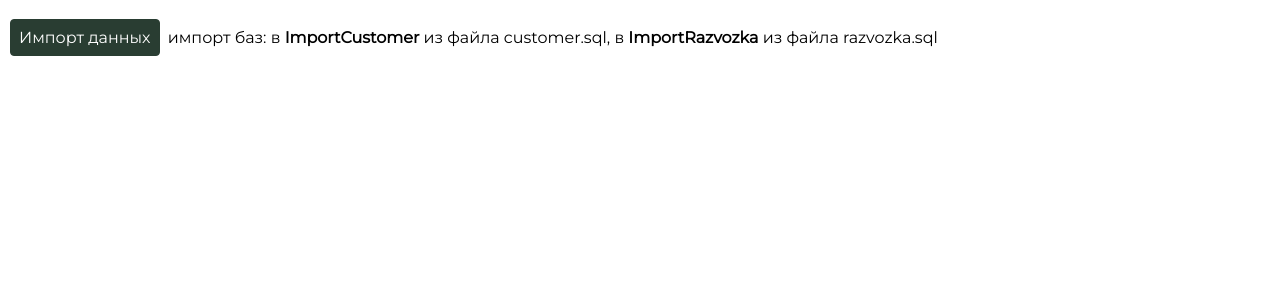
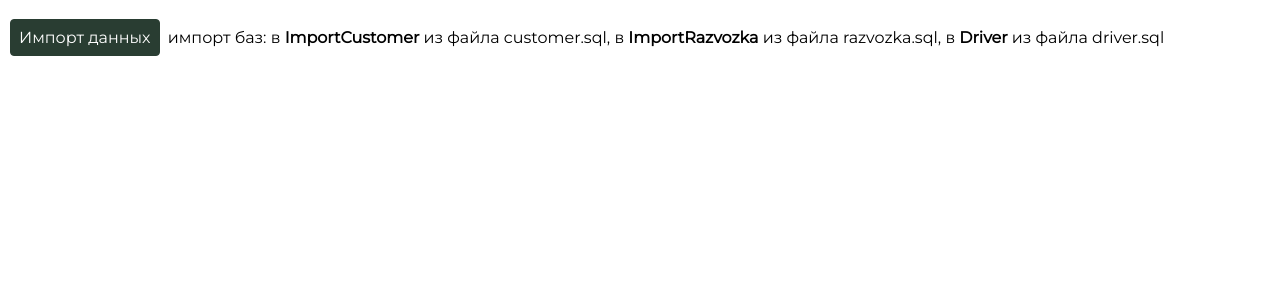
Before and after one commit to tsibul/razvozka4_0, a Django app: page /rzv/admin/ in a window 1280 px wide. Shown: the part 59-359 px from the top of the page. Run offline with Django 4.2, Linux system fonts and the light colour scheme; the visitor is signed in with stand-in values (Sample User, id 1); data that the repository does not hold is empty; parts of the project's set-up code (start-up, migrations or seed data) failed here and were passed over.

Commit message:
import drivers

```diff
--- a/razv4_0/views/admin.py
+++ b/razv4_0/views/admin.py
@@ -4,7 +4,7 @@ from django.shortcuts import render
 from django.templatetags.static import static
 from django.urls import reverse
 
-from razv4_0.models import Razvozka
+from razv4_0.models import Razvozka, ImportRazvozka, ImportCustomer, Customer, Razvozka_returns
 
 
 def admin(request):
@@ -19,6 +19,7 @@ def admin(request):
 def admin_import(request):
     rzv_sql_path = 'razv4_0/static/razvozki4_0/files/razvozka.sql'
     cst_sql_path = 'razv4_0/static/razvozki4_0/files/customer.sql'
+    drv_sql_path = 'razv4_0/static/razvozki4_0/files/driver.sql'
     with open(cst_sql_path, 'r', encoding='utf-8') as cst_file:
         cst_queries = cst_file.read()
     cst_queries = cst_queries.replace('INSERT INTO `razvozki_customer`', 'INSERT INTO `razv4_0_importcustomer`')
@@ -29,4 +30,13 @@ def admin_import(request):
     rzv_queries = rzv_queries.replace('INSERT INTO `razvozki_razvozka`', 'INSERT INTO `razv4_0_importrazvozka`')
     with connection.cursor() as cursor:
         cursor.execute(rzv_queries)
+    with open(drv_sql_path, 'r', encoding='utf-8') as drv_file:
+        drv_queries = drv_file.read()
+    with connection.cursor() as cursor:
+        cursor.execute(drv_queries)
+
     return HttpResponseRedirect(reverse('razv4_0:admin'))
+
+
+def admin_delete_all():
+    return
--- a/templates/admin.html
+++ b/templates/admin.html
@@ -4,13 +4,14 @@
 {% block content %}
     {% if request.user.is_superuser %}
         <div class="current current-pure">
-        <br>
-        <form action="{% url 'razv4_0:admin_import' %}" >
-            {%  csrf_token %}
-            <p>
-        <button class="btn-submit submit-neg" type="submit">Импорт данных</button>
-                импорт баз: в <strong>ImportCustomer</strong> из файла customer.sql, в <strong>ImportRazvozka</strong> из файла razvozka.sql
-            </p>
+            <br>
+            <form action="{% url 'razv4_0:admin_import' %}">
+                {% csrf_token %}
+                <p>
+                    <button class="btn-submit submit-neg" type="submit">Импорт данных</button>
+                    импорт баз: в <strong>ImportCustomer</strong> из файла customer.sql, в
+                    <strong>ImportRazvozka</strong> из файла razvozka.sql, в <strong>Driver</strong> из файла driver.sql
+                </p>
             </form>
         </div>
 
```
